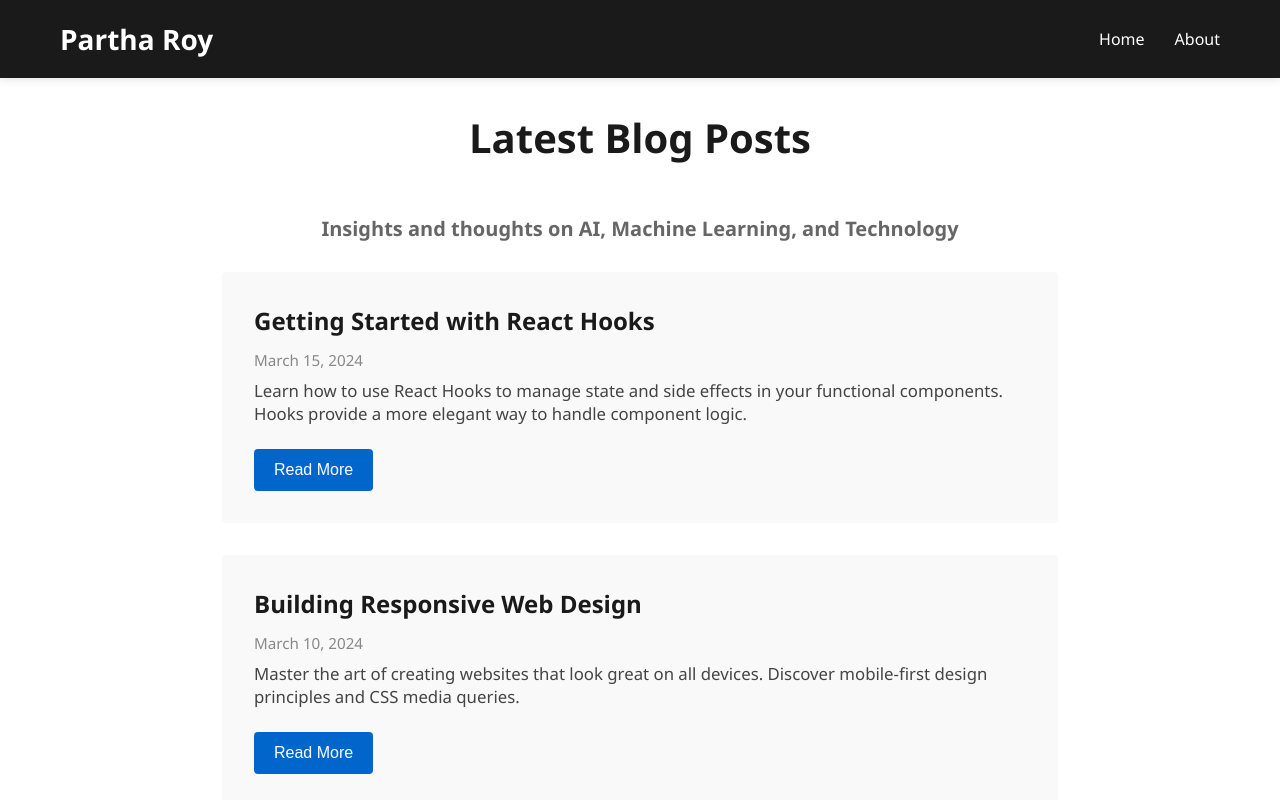
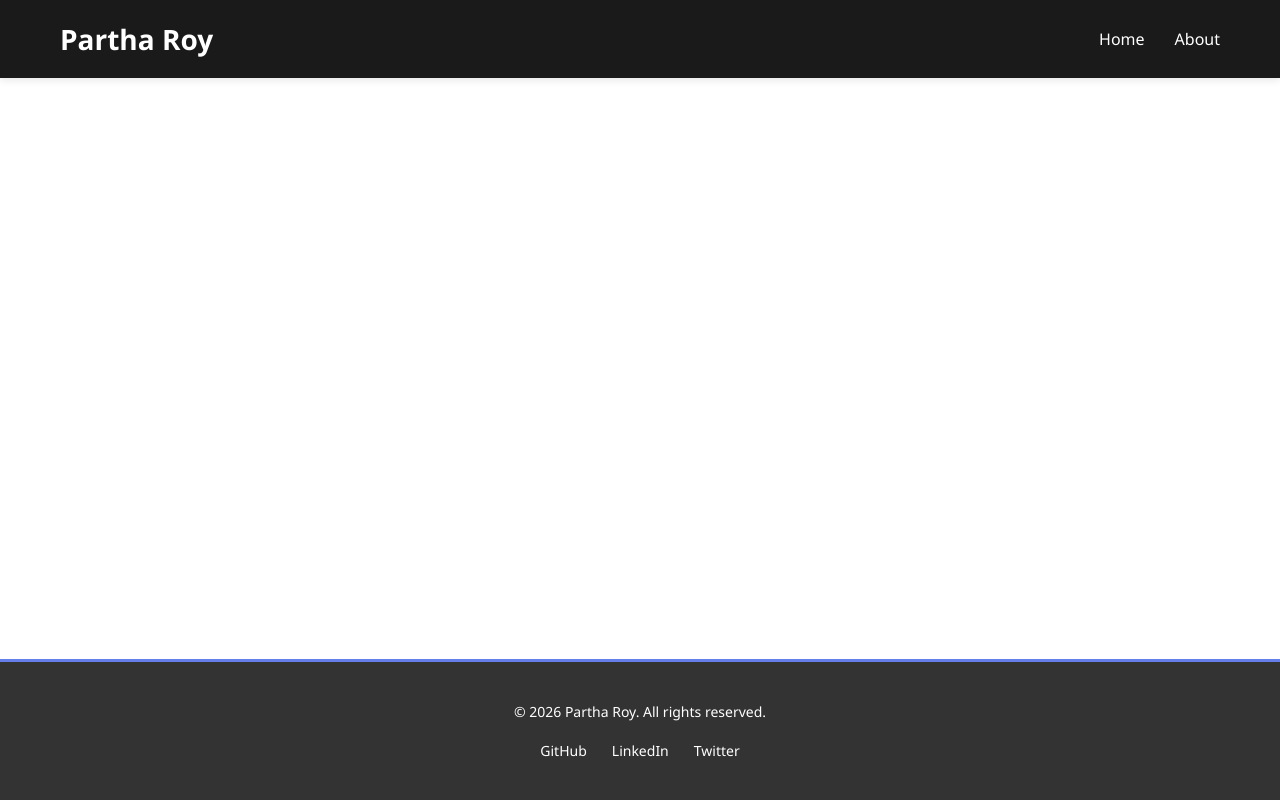
Before and after one commit to codeproy/parthasroy, a React (Vite) app: page / in a window 1280 px wide. Shown: the top 800 px of the page. Built offline with nearby package versions, Linux system fonts and the light colour scheme.

Commit message:
Home page route

```diff
--- a/src/App.jsx
+++ b/src/App.jsx
@@ -12,7 +12,7 @@
         <Header />
         <main className="main-content">
           <Routes>
-            <Route path="/" element={<Home />} />
+            <Route path="/parthasroy" element={<Home />} />
             <Route path="/about" element={<About />} />
           </Routes>
         </main>
```
